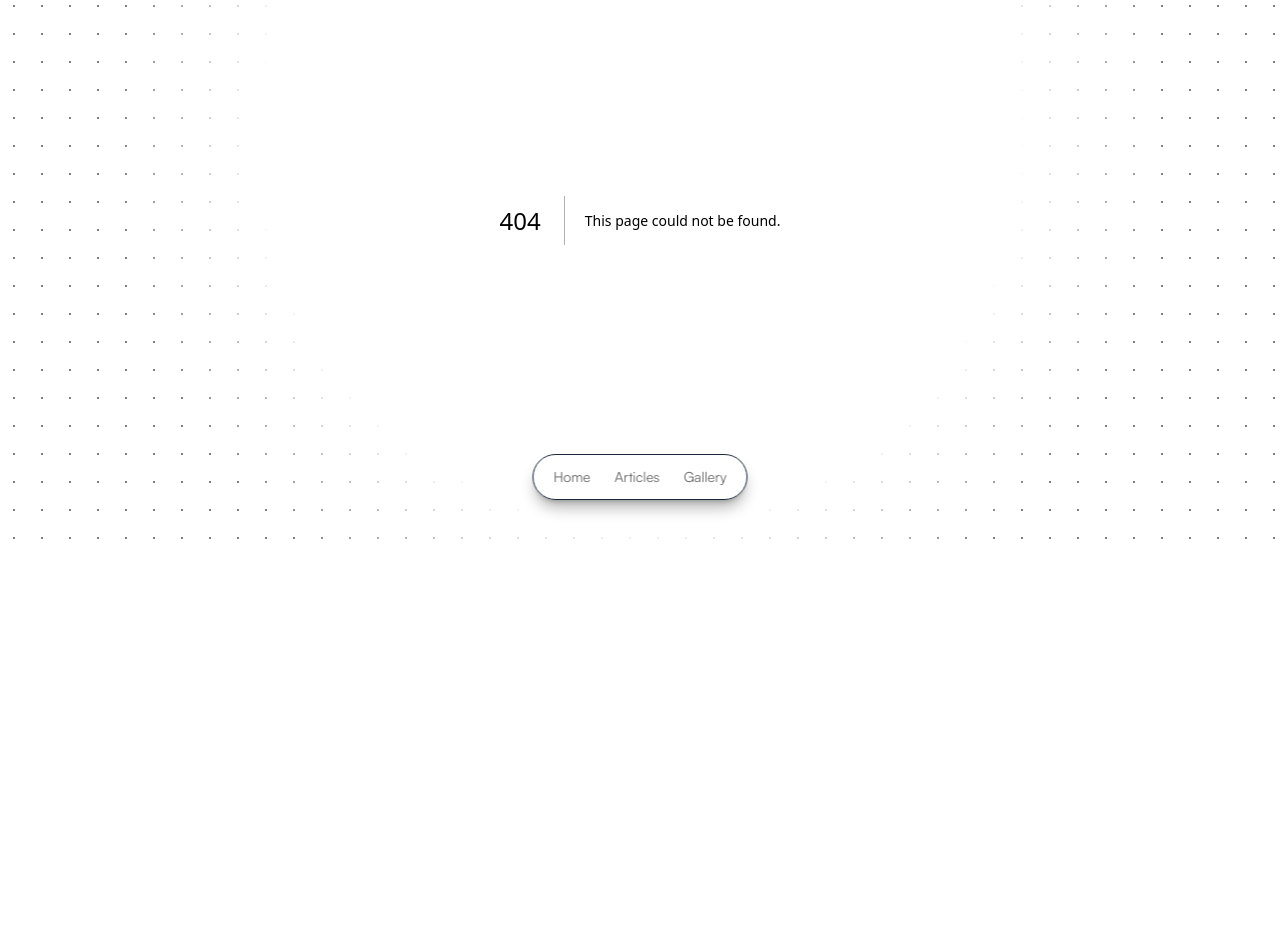
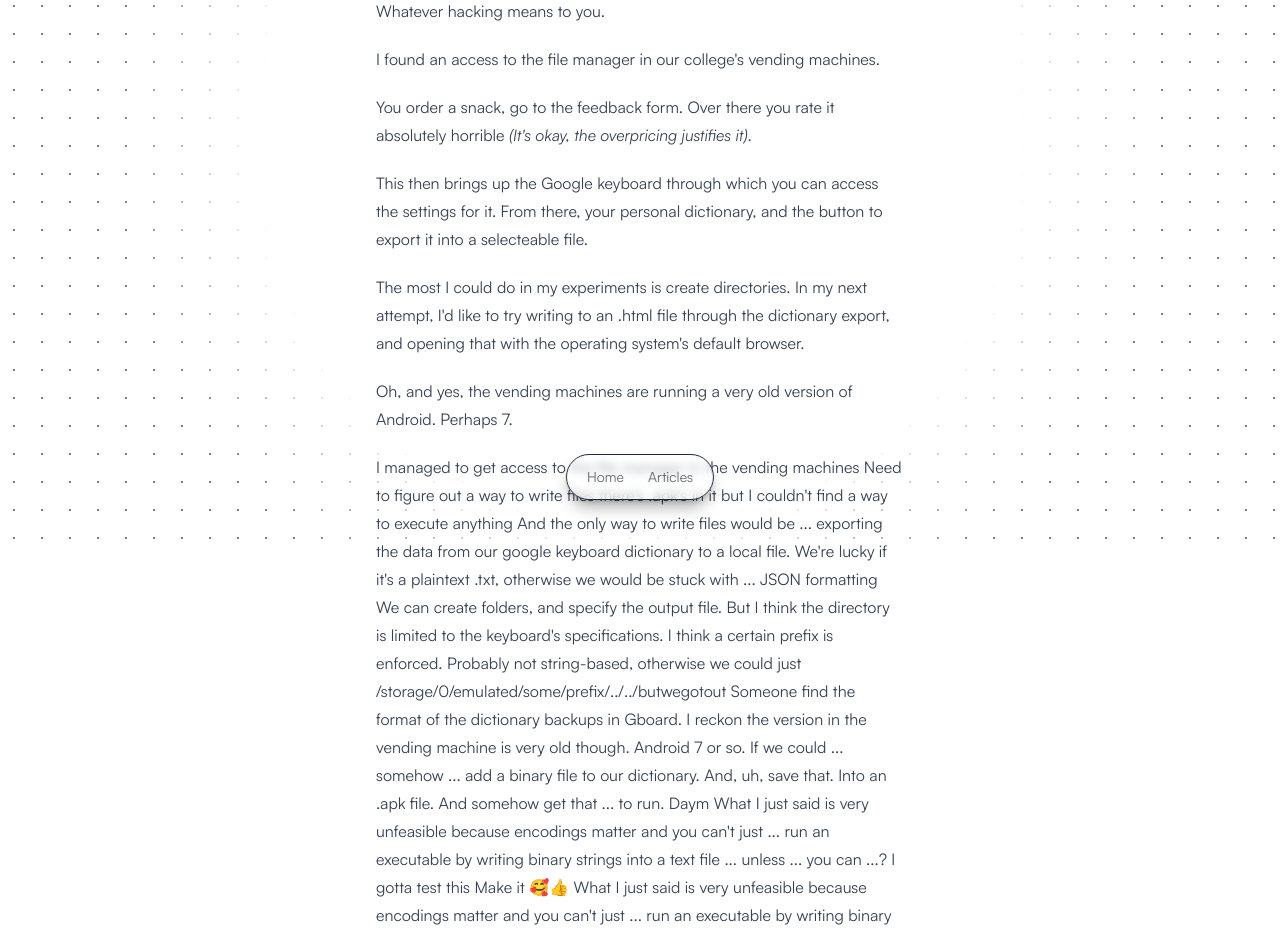
Before and after one commit to aryanbaburajan/site, a Next.js app: page /articles/building-things-slowly in a window 1280 px wide. Before the commit this address had no page. Shown: the part 260-1195 px from the top of the page. Before the commit the page ends 960 px from the top, so only its background shows below. Built offline with nearby package versions, Linux system fonts and the light colour scheme.

Commit message:
Remove gallery and add first article

```diff
--- /dev/null
+++ b/app/articles/building-things-slowly/page.tsx
@@ -0,0 +1,60 @@
+export default function BuildingThingsSlowlyArticle() {
+  return (
+    <main className="prose">
+      <h1>Hacking to the Vending Machine</h1>
+      <hr />
+      <p>Whatever hacking means to you.</p>
+      <p>
+        I found an access to the file manager in our college's vending machines.
+      </p>
+      <p>
+        You order a snack, go to the feedback form. Over there you rate it
+        absolutely horrible <i>(It's okay, the overpricing justifies it)</i>.
+      </p>
+      <p>
+        This then brings up the Google keyboard through which you can access the
+        settings for it. From there, your personal dictionary, and the button to
+        export it into a selecteable file.
+      </p>
+      <p>
+        The most I could do in my experiments is create directories. In my next
+        attempt, I'd like to try writing to an .html file through the dictionary
+        export, and opening that with the operating system's default browser.
+      </p>
+      <p>
+        Oh, and yes, the vending machines are running a very old version of
+        Android. Perhaps 7.
+      </p>
+      <p>
+        I managed to get access to the file manager in the vending machines Need
+        to figure out a way to write files there's .apk's in it but I couldn't
+        find a way to execute anything And the only way to write files would be
+        ... exporting the data from our google keyboard dictionary to a local
+        file. We're lucky if it's a plaintext .txt, otherwise we would be stuck
+        with ... JSON formatting We can create folders, and specify the output
+        file. But I think the directory is limited to the keyboard's
+        specifications. I think a certain prefix is enforced. Probably not
+        string-based, otherwise we could just
+        /storage/0/emulated/some/prefix/../../butwegotout Someone find the
+        format of the dictionary backups in Gboard. I reckon the version in the
+        vending machine is very old though. Android 7 or so. If we could ...
+        somehow ... add a binary file to our dictionary. And, uh, save that.
+        Into an .apk file. And somehow get that ... to run. Daym What I just
+        said is very unfeasible because encodings matter and you can't just ...
+        run an executable by writing binary strings into a text file ... unless
+        ... you can ...? I gotta test this Make it 🥰👍 What I just said is very
+        unfeasible because encodings matter and you can't just ... run an
+        executable by writing binary strings into a text file ... unless ... you
+        can ...? I gotta test this Do jt I won't report u 🥺🤧👍 Why would I
+        give a fuck about being reported 🤣 I'd do this in front of the college
+        in daylight The bottleneck is that we can't execute any .apks. We need a
+        workaround. I do wonder if the opening of all other applications is
+        blocked; I haven't been able to test it. I tried to look for URLs in the
+        app - and found a lot in the open source licenses. But none of them were
+        hyperlinked. The File Manager could very well have been a full screen
+        pop-up - so it's impossible to infer anything from it. I'm hoping to
+        write an .html file next time and open the web browser through that.
+      </p>
+    </main>
+  );
+}
--- a/app/articles/page.tsx
+++ b/app/articles/page.tsx
@@ -1,3 +1,14 @@
 export default function Articles() {
-  return <></>;
+  return (
+    <main className="prose">
+      <h1>Articles</h1>
+      <ul>
+        <li>
+          <a href="/articles/building-things-slowly">
+            Building Things Slowly
+          </a>
+        </li>
+      </ul>
+    </main>
+  );
 }
--- a/app/gallery/page.tsx
+++ /dev/null
@@ -1,29 +0,0 @@
-const photos = [
-  "https://images.unsplash.com/photo-1768405942773-87e8d4fb782b",
-  "https://images.unsplash.com/photo-1761850648640-2ee5870ee883",
-  "https://images.unsplash.com/photo-1768463852017-921060ff24fe",
-  "https://images.unsplash.com/photo-1761839258753-85d8eecbbc29",
-  "https://images.unsplash.com/photo-1768507109219-4408445c8762",
-];
-
-export default function Gallery() {
-  const mid = Math.ceil(photos.length / 2);
-  const left = photos.slice(0, mid);
-  const right = photos.slice(mid);
-
-  return (
-    <div className="flex gap-2 w-full">
-      <div className="flex flex-col gap-2 w-full">
-        {left.map((src, i) => (
-          <img key={i} src={src} className="w-full object-cover" />
-        ))}
-      </div>
-
-      <div className="flex flex-col gap-2 w-full">
-        {right.map((src, i) => (
-          <img key={i} src={src} className="w-full object-cover" />
-        ))}
-      </div>
-    </div>
-  );
-}
--- a/app/page.tsx
+++ b/app/page.tsx
@@ -42,34 +42,47 @@ export default function Home() {
       <h3>Highlights</h3>
       <ul>
         <li>
-          <span className="block sm:float-right text-sm sm:text-base mt-1 sm:mt-0 mb-1 sm:mb-0 opacity-80 sm:opacity-100">
-            [<a href="https://www.youtube.com/watch?v=TGBrZrPsNwQ">youtube</a>]
-            [<a href="https://github.com/aryanbaburajan/ducktape">github</a>]
+          <div className="flex flex-col sm:block">
+            <span className="order-2 block text-sm mt-1 opacity-80 sm:order-none sm:float-right sm:text-base sm:mt-0 sm:mb-0 sm:opacity-100">
+              [<a href="https://www.youtube.com/watch?v=TGBrZrPsNwQ">youtube</a>
+              ][
+              <a href="https://github.com/aryanbaburajan/ducktape">github</a>]
             </span>
+            <span className="order-1 block">
               <b>Ducktape Game Engine</b>: 3D game engine written in C++ using
               OpenGL, EnTT, and Dear ImGui. Features rendering system, scene
-          serialization, editor tooling, and native C++ DLL scripting. Built a
-          community and hosted multiple hackathons around it.
+              serialization, editor tooling, and native C++ DLL scripting.
+              Built a community and hosted multiple hackathons around it.
+            </span>
+          </div>
         </li>
         <li>
-          <span className="block sm:float-right text-sm sm:text-base mt-1 sm:mt-0 mb-1 sm:mb-0 opacity-80 sm:opacity-100">
+          <div className="flex flex-col sm:block">
+            <span className="order-2 block text-sm mt-1 opacity-80 sm:order-none sm:float-right sm:text-base sm:mt-0 sm:mb-0 sm:opacity-100">
               [
               <a href="https://github.com/SerenityOS/serenity/pulls?q=is%3Apr+author%3Aaryanbaburajan">
                 github
               </a>
               ]
             </span>
+            <span className="order-1 block">
               <b>Contributed to SerenityOS</b>: Improving support for Unicode
-          character encoding from ASCII and porting various native applications
-          to their new GUI markup language.
+              character encoding from ASCII and porting various native
+              applications to their new GUI markup language.
+            </span>
+          </div>
         </li>
         <li>
-          <span className="block sm:float-right text-sm sm:text-base mt-1 sm:mt-0 mb-1 sm:mb-0 opacity-80 sm:opacity-100">
+          <div className="flex flex-col sm:block">
+            <span className="order-2 block text-sm mt-1 opacity-80 sm:order-none sm:float-right sm:text-base sm:mt-0 sm:mb-0 sm:opacity-100">
               [<a href="https://www.youtube.com/watch?v=m9-Aq3A2LyY">youtube</a>]
             </span>
+            <span className="order-1 block">
               <b>Delivered a talk at KochiFOSS</b>: to a 100+ member college
               audience as the youngest student there from highschool sharing my
               experience in building a game engine from scratch.
+            </span>
+          </div>
         </li>
         <li>
           <b>TinkerPlay</b>: Held a workshop on the basics of Game Development
@@ -82,143 +95,211 @@ export default function Home() {
       <h3>Side Projects</h3>
       <ul>
         <li>
-          <span className="block sm:float-right text-sm sm:text-base mt-1 sm:mt-0 mb-1 sm:mb-0 opacity-80 sm:opacity-100">
+          <div className="flex flex-col sm:block">
+            <span className="order-2 block text-sm mt-1 opacity-80 sm:order-none sm:float-right sm:text-base sm:mt-0 sm:mb-0 sm:opacity-100">
               [<a href="https://github.com/aryanbaburajan/mirage">github</a>]
             </span>
-          <b>Mirage</b> — A personalized version of ProductHunt.com that caters
-          to the user’s interests with a user authenticated product dashboard
-          and an email newsletter system to periodically send recommendations
-          through cron jobs
+            <span className="order-1 block">
+              <b>Mirage</b> — A personalized version of ProductHunt.com that
+              caters to the user’s interests with a user authenticated product
+              dashboard and an email newsletter system to periodically send
+              recommendations through cron jobs
+            </span>
+          </div>
         </li>
 
         <li>
-          <span className="block sm:float-right text-sm sm:text-base mt-1 sm:mt-0 mb-1 sm:mb-0 opacity-80 sm:opacity-100">
+          <div className="flex flex-col sm:block">
+            <span className="order-2 block text-sm mt-1 opacity-80 sm:order-none sm:float-right sm:text-base sm:mt-0 sm:mb-0 sm:opacity-100">
               [<a href="https://github.com/aryanbaburajan/directshare">github</a>]
             </span>
+            <span className="order-1 block">
               <b>DirectShare</b> — File sharing service
+            </span>
+          </div>
         </li>
 
         <li>
-          <span className="block sm:float-right text-sm sm:text-base mt-1 sm:mt-0 mb-1 sm:mb-0 opacity-80 sm:opacity-100">
+          <div className="flex flex-col sm:block">
+            <span className="order-2 block text-sm mt-1 opacity-80 sm:order-none sm:float-right sm:text-base sm:mt-0 sm:mb-0 sm:opacity-100">
               [<a href="https://github.com/aryanbaburajan/godspeed">github</a>]
             </span>
+            <span className="order-1 block">
               <b>Godspeed</b> — Room-based file transfer using WebSockets
               (incomplete)
+            </span>
+          </div>
         </li>
 
         <li>
-          <span className="block sm:float-right text-sm sm:text-base mt-1 sm:mt-0 mb-1 sm:mb-0 opacity-80 sm:opacity-100">
+          <div className="flex flex-col sm:block">
+            <span className="order-2 block text-sm mt-1 opacity-80 sm:order-none sm:float-right sm:text-base sm:mt-0 sm:mb-0 sm:opacity-100">
               [<a href="https://github.com/aryanbaburajan/burrito">github</a>]
             </span>
+            <span className="order-1 block">
               <b>Burrito</b> — Notion and Excalidraw combined into a Note-taking
               canvas (incomplete)
+            </span>
+          </div>
         </li>
 
         <li>
           <b>Video Games</b>
           <ul>
             <li>
-              <span className="block sm:float-right text-sm sm:text-base mt-1 sm:mt-0 mb-1 sm:mb-0 opacity-80 sm:opacity-100">
+              <div className="flex flex-col sm:block">
+                <span className="order-2 block text-sm mt-1 opacity-80 sm:order-none sm:float-right sm:text-base sm:mt-0 sm:mb-0 sm:opacity-100">
                   [
                   <a href="https://aryanbaburajan.itch.io/duck-duck-golf">
                     itch.io
                   </a>
                   ]
                 </span>
+                <span className="order-1 block">
                   <b>Duck Duck Golf</b> — Golf obstacle course
+                </span>
+              </div>
             </li>
             <li>
-              <span className="block sm:float-right text-sm sm:text-base mt-1 sm:mt-0 mb-1 sm:mb-0 opacity-80 sm:opacity-100">
+              <div className="flex flex-col sm:block">
+                <span className="order-2 block text-sm mt-1 opacity-80 sm:order-none sm:float-right sm:text-base sm:mt-0 sm:mb-0 sm:opacity-100">
                   [
                   <a href="https://aryanbaburajan.itch.io/chaos-just-kinda-had-its-charm-ig">
                     itch.io
                   </a>
                   ]
                 </span>
+                <span className="order-1 block">
                   <b>Chaos Car Destruction</b> — Physics-based destruction game
+                </span>
+              </div>
             </li>
             <li>
-              <span className="block sm:float-right text-sm sm:text-base mt-1 sm:mt-0 mb-1 sm:mb-0 opacity-80 sm:opacity-100">
+              <div className="flex flex-col sm:block">
+                <span className="order-2 block text-sm mt-1 opacity-80 sm:order-none sm:float-right sm:text-base sm:mt-0 sm:mb-0 sm:opacity-100">
                   [<a href="https://aryanbaburajan.itch.io/vroom">itch.io</a>]
                 </span>
+                <span className="order-1 block">
                   <b>VROOM</b> — Procedurally generated track arcade racer
+                </span>
+              </div>
             </li>
             <li>
-              <span className="block sm:float-right text-sm sm:text-base mt-1 sm:mt-0 mb-1 sm:mb-0 opacity-80 sm:opacity-100">
+              <div className="flex flex-col sm:block">
+                <span className="order-2 block text-sm mt-1 opacity-80 sm:order-none sm:float-right sm:text-base sm:mt-0 sm:mb-0 sm:opacity-100">
                   [<a href="https://aryanbaburajan.itch.io/woosh">itch.io</a>]
                 </span>
+                <span className="order-1 block">
                   <b>Woosh</b> — Train railway sandbox
+                </span>
+              </div>
             </li>
             <li>
-              <span className="block sm:float-right text-sm sm:text-base mt-1 sm:mt-0 mb-1 sm:mb-0 opacity-80 sm:opacity-100">
+              <div className="flex flex-col sm:block">
+                <span className="order-2 block text-sm mt-1 opacity-80 sm:order-none sm:float-right sm:text-base sm:mt-0 sm:mb-0 sm:opacity-100">
                   [<a href="https://aryanbaburajan.itch.io/hectagon">itch.io</a>]
                 </span>
+                <span className="order-1 block">
                   <b>Hectagon</b> — Procedural Island Generator
+                </span>
+              </div>
             </li>
           </ul>
         </li>
 
         <li>
-          <span className="block sm:float-right text-sm sm:text-base mt-1 sm:mt-0 mb-1 sm:mb-0 opacity-80 sm:opacity-100">
+          <div className="flex flex-col sm:block">
+            <span className="order-2 block text-sm mt-1 opacity-80 sm:order-none sm:float-right sm:text-base sm:mt-0 sm:mb-0 sm:opacity-100">
               [<a href="https://keam-mark-calculator.vercel.app">website</a>] [
               <a href="https://github.com/aryanbaburajan/keam-mark-calculator">
                 github
               </a>
               ]
             </span>
+            <span className="order-1 block">
               <b>KEAM Mark Calculator</b> — Mark calculation for KEAM
+            </span>
+          </div>
         </li>
 
         <li>
-          <span className="block sm:float-right text-sm sm:text-base mt-1 sm:mt-0 mb-1 sm:mb-0 opacity-80 sm:opacity-100">
+          <div className="flex flex-col sm:block">
+            <span className="order-2 block text-sm mt-1 opacity-80 sm:order-none sm:float-right sm:text-base sm:mt-0 sm:mb-0 sm:opacity-100">
               [<a href="https://github.com/aryanbaburajan/hotfix">github</a>]
             </span>
+            <span className="order-1 block">
               <b>Hotfix Chrome Extension</b> — Fixes quirks on the internet
+            </span>
+          </div>
         </li>
 
         <li>
-          <span className="block sm:float-right text-sm sm:text-base mt-1 sm:mt-0 mb-1 sm:mb-0 opacity-80 sm:opacity-100">
+          <div className="flex flex-col sm:block">
+            <span className="order-2 block text-sm mt-1 opacity-80 sm:order-none sm:float-right sm:text-base sm:mt-0 sm:mb-0 sm:opacity-100">
               [<a href="https://github.com/aryanbaburajan/robot">github</a>]
             </span>
+            <span className="order-1 block">
               <b>Robot</b> — Web crawler
+            </span>
+          </div>
         </li>
 
         <li>
-          <span className="block sm:float-right text-sm sm:text-base mt-1 sm:mt-0 mb-1 sm:mb-0 opacity-80 sm:opacity-100">
+          <div className="flex flex-col sm:block">
+            <span className="order-2 block text-sm mt-1 opacity-80 sm:order-none sm:float-right sm:text-base sm:mt-0 sm:mb-0 sm:opacity-100">
               [<a href="https://github.com/aryanbaburajan/plaintext">github</a>]
             </span>
+            <span className="order-1 block">
               <b>Plaintext</b> — Minimalist text-only browser
+            </span>
+          </div>
         </li>
 
         <li>
-          <span className="block sm:float-right text-sm sm:text-base mt-1 sm:mt-0 mb-1 sm:mb-0 opacity-80 sm:opacity-100">
+          <div className="flex flex-col sm:block">
+            <span className="order-2 block text-sm mt-1 opacity-80 sm:order-none sm:float-right sm:text-base sm:mt-0 sm:mb-0 sm:opacity-100">
               [<a href="https://github.com/aryanbaburajan/regina">github</a>]
             </span>
+            <span className="order-1 block">
               <b>Regina</b> — Brainfuck Interpreter using regex operations
+            </span>
+          </div>
         </li>
 
         <li>
-          <span className="block sm:float-right text-sm sm:text-base mt-1 sm:mt-0 mb-1 sm:mb-0 opacity-80 sm:opacity-100">
+          <div className="flex flex-col sm:block">
+            <span className="order-2 block text-sm mt-1 opacity-80 sm:order-none sm:float-right sm:text-base sm:mt-0 sm:mb-0 sm:opacity-100">
               [<a href="https://aryanbaburajan.github.io/dotpfp">website</a>] [
               <a href="https://github.com/aryanbaburajan/dotpfp">github</a>]
             </span>
+            <span className="order-1 block">
               <b>DotPFP</b> — Half-tone image generator
+            </span>
+          </div>
         </li>
 
         <li>
-          <span className="block sm:float-right text-sm sm:text-base mt-1 sm:mt-0 mb-1 sm:mb-0 opacity-80 sm:opacity-100">
+          <div className="flex flex-col sm:block">
+            <span className="order-2 block text-sm mt-1 opacity-80 sm:order-none sm:float-right sm:text-base sm:mt-0 sm:mb-0 sm:opacity-100">
               [<a href="https://emotify.js.org">website</a>] [
               <a href="https://github.com/aryanbaburajan/emotify">github</a>]
             </span>
+            <span className="order-1 block">
               <b>Emotify</b> — JavaScript library for custom website emotes
+            </span>
+          </div>
         </li>
 
         <li>
-          <span className="block sm:float-right text-sm sm:text-base mt-1 sm:mt-0 mb-1 sm:mb-0 opacity-80 sm:opacity-100">
+          <div className="flex flex-col sm:block">
+            <span className="order-2 block text-sm mt-1 opacity-80 sm:order-none sm:float-right sm:text-base sm:mt-0 sm:mb-0 sm:opacity-100">
               [<a href="https://lifetree.netlify.app">website</a>] [
               <a href="https://github.com/aryanbaburajan/lifetree">github</a>]
             </span>
+            <span className="order-1 block">
               <b>LifeTree</b> — Life events as Git branches
+            </span>
+          </div>
         </li>
       </ul>
 
--- a/components/Navbar.tsx
+++ b/components/Navbar.tsx
@@ -9,7 +9,6 @@ export default function Navbar() {
   const routes = [
     { label: "Home", path: "/" },
     { label: "Articles", path: "/articles" },
-    { label: "Gallery", path: "/gallery" },
   ];
 
   return (
```
Lines whose indentation alone changed are shown as unchanged.
